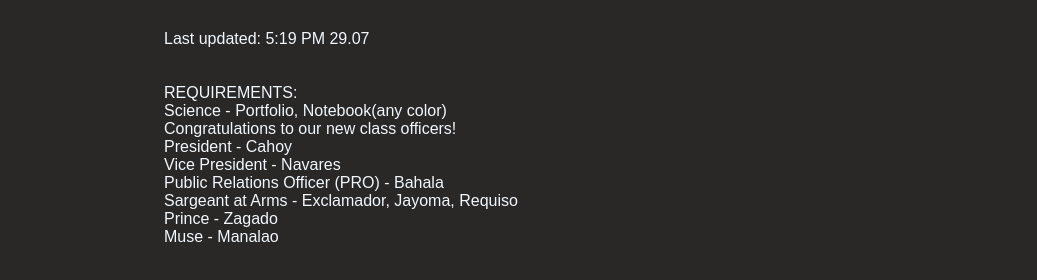
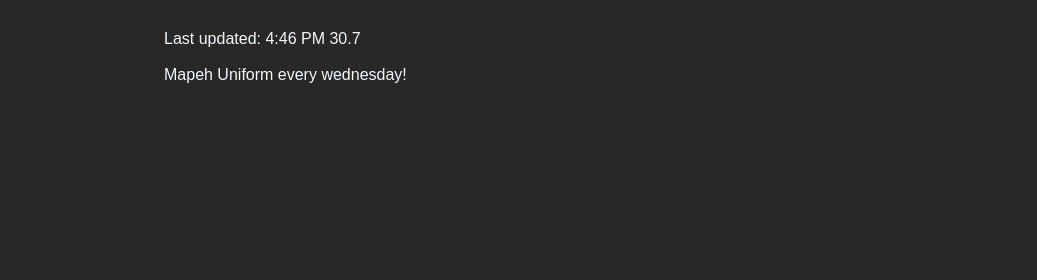
Before and after one commit to CubeOfJazz/LewisAssignments, a plain HTML site: page index.html in a window 1280 px wide. Shown: the part 488-768 px from the top of the page, without its empty margins (0-1037 px from the left). Drawn offline with Linux system fonts and the light colour scheme.

Commit message:
Update index.html

```diff
--- a/index.html
+++ b/index.html
@@ -31,27 +31,10 @@
     <br>
     <br>
     <p id="announcement-var">
-        Last updated: 5:19 PM 29.07
+        Last updated: 4:46 PM 30.7
         <br>
         <br>
-        <br>
-        REQUIREMENTS:
-        <br>
-        Science - Portfolio, Notebook(any color)
-        <br>
-        Congratulations to our new class officers!
-        <br>
-        President - Cahoy
-        <br>
-        Vice President - Navares
-        <br>
-        Public Relations Officer (PRO) - Bahala
-        <br>
-        Sargeant at Arms - Exclamador, Jayoma, Requiso
-        <br>
-        Prince - Zagado
-        <br>
-        Muse - Manalao
+        Mapeh Uniform every wednesday!
     </p>
 </body>
 
```
